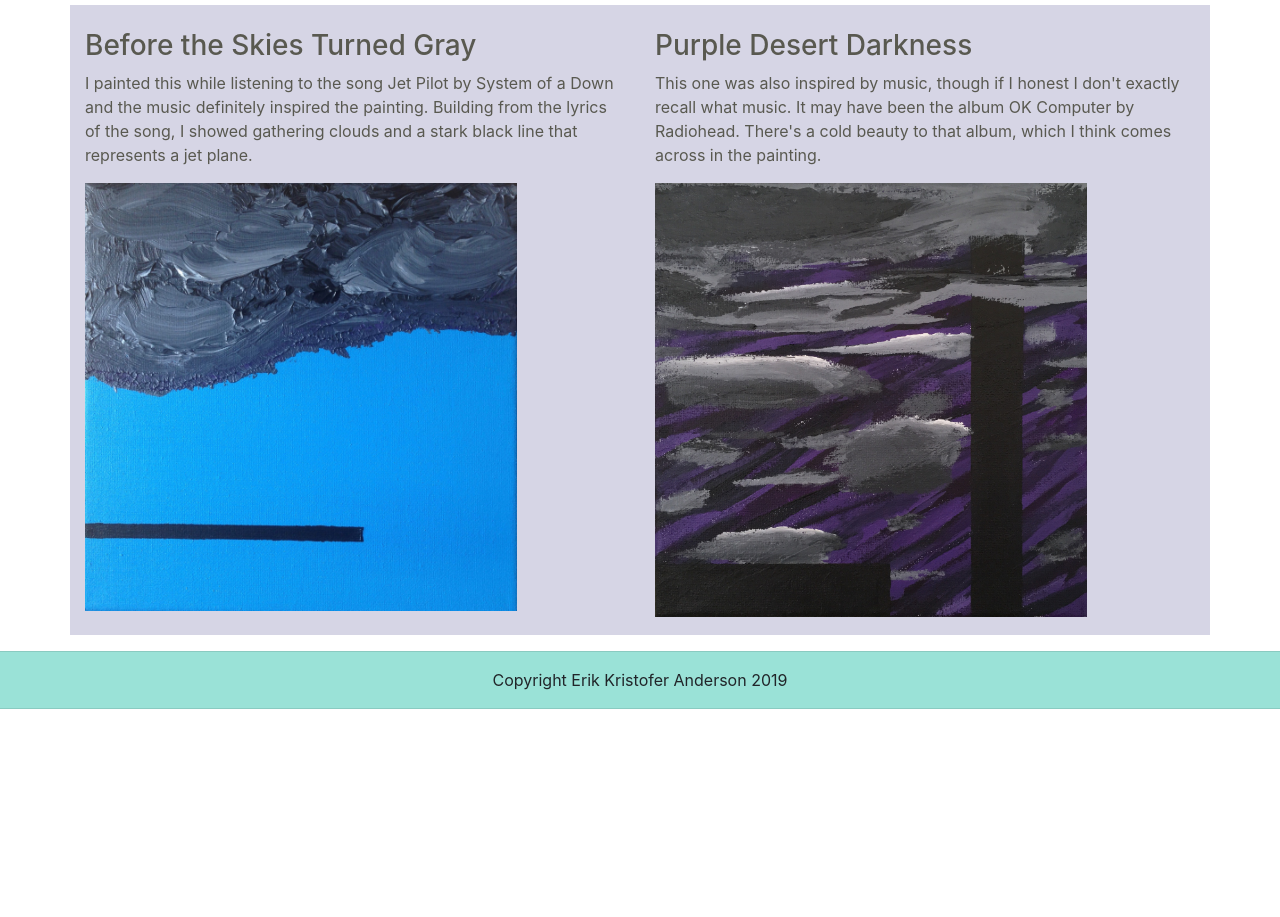
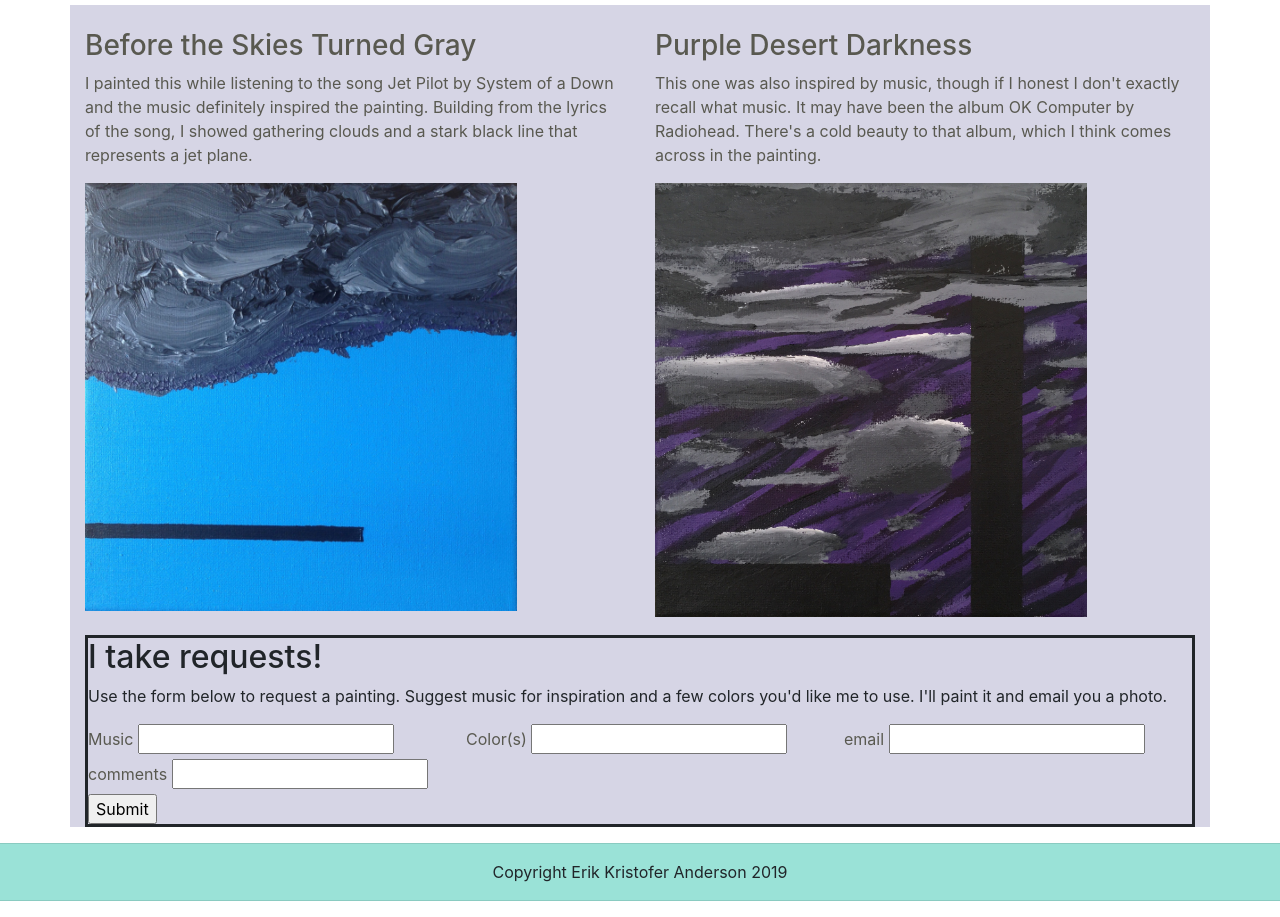
Before and after one commit to erik-kristofer-anderson/scratchunit2, a plain HTML site: page art.html in a window 1280 px wide. Shown: the part 163-1080 px from the top of the page. Before the commit the page ends 888 px from the top, so only its background shows below. Drawn offline with Linux system fonts and the light colour scheme.

Commit message:
added form

```diff
--- a/art.html
+++ b/art.html
@@ -107,7 +107,38 @@
         <!--    <br>-->
     </div>
 
+    <div class="my-form-style">
+        <h2> I take requests!</h2>
+        <p> Use the form below to request a painting. Suggest music for inspiration and a few colors you'd like me to use. I'll paint it and email you a photo.</p>
+        <form action="#" method="POST" >
+            <div class="row">
+                <div class="col-sm">
+                    <label for="music">Music</label>
+                    <input type = "text" name="music" id="music">
+                </div>
+                <div class="col-sm">
+                    <label for="colors">Color(s)</label>
+                    <input type = "text" name="colors" id="colors">
+                </div>
 
+                <div class="col-sm">
+                    <label for="email">email</label>
+                    <input type = "email" name="email" id="email">
+                </div>
+            </div>
+            <div class="row">
+                <div class="col-sm">
+                    <label for="comments">comments</label>
+                    <input type = "textarea" name="comments" id="comments">
+                </div>
+            </div>
+            <div class="row">
+                <div class="col">
+                    <input   type="submit" value="Submit">
+                </div>
+            </div>
+        </form>
+    </div>
 
 </main><!-- /.container -->
 
--- a/sass-or-scss/my_own_style.scss
+++ b/sass-or-scss/my_own_style.scss
@@ -56,6 +56,12 @@ $row-text-color: $ebony;
 
 }
 
+.my-form-style {
+  border-style: solid;
+}
+
+
+
 .bd-placeholder-img {
   font-size: 1.125rem;
   text-anchor: middle;
@@ -85,12 +91,3 @@ $row-text-color: $ebony;
 .hero-text {
   text-align: center;
 }
-
-/*// Medium devices (tablets, 768px and up)*/
-/*@media (min-width: 768px) { ... }*/
-
-/*// Large devices (desktops, 992px and up)*/
-/*@media (min-width: 992px) { ... }*/
-
-/*// Extra large devices (large desktops, 1200px and up)*/
-/*@media (min-width: 1200px) { ... }*/
```
Also changed, not shown: sass-or-scss/my_own_style.css, 1 other file.
